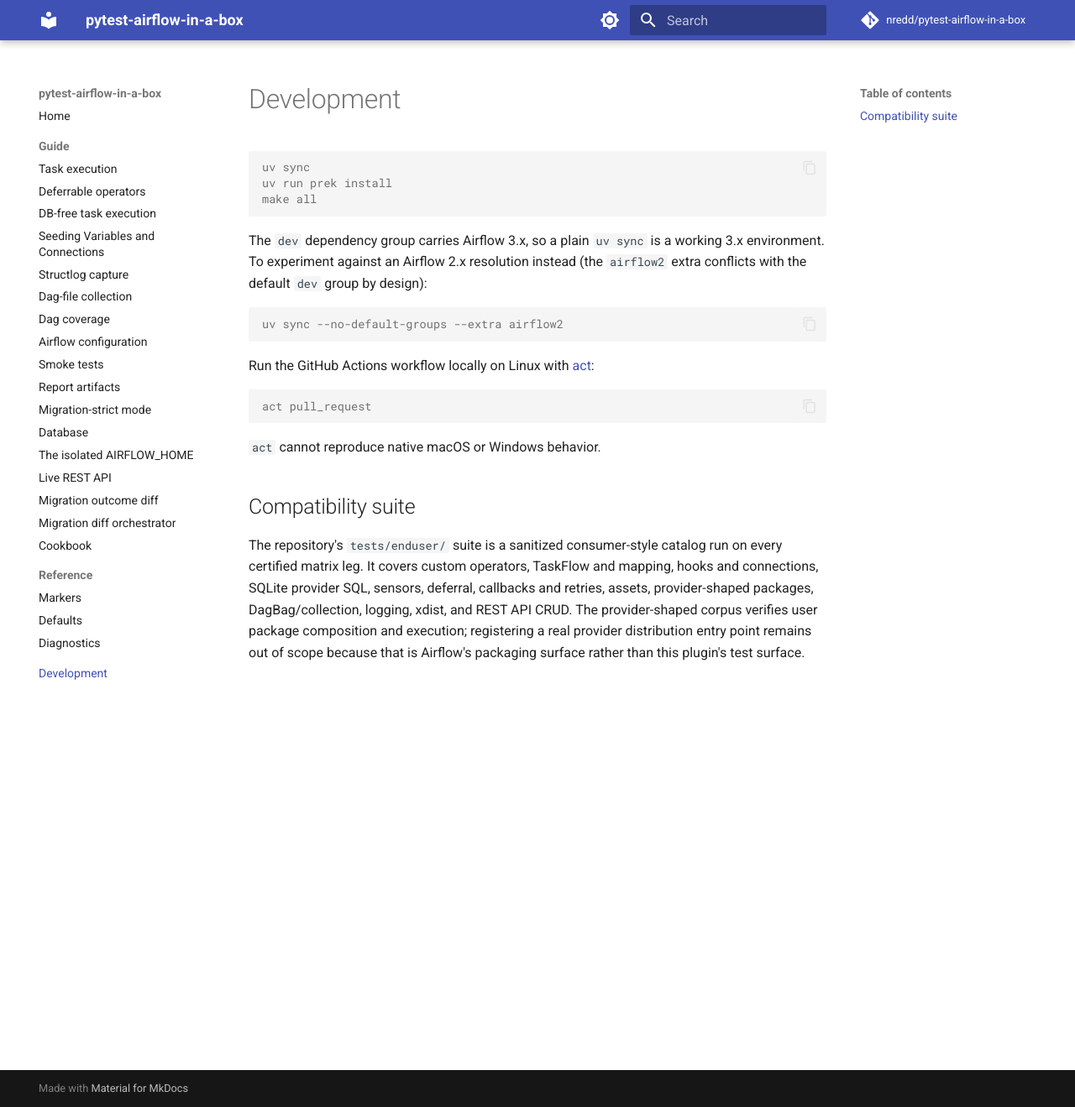
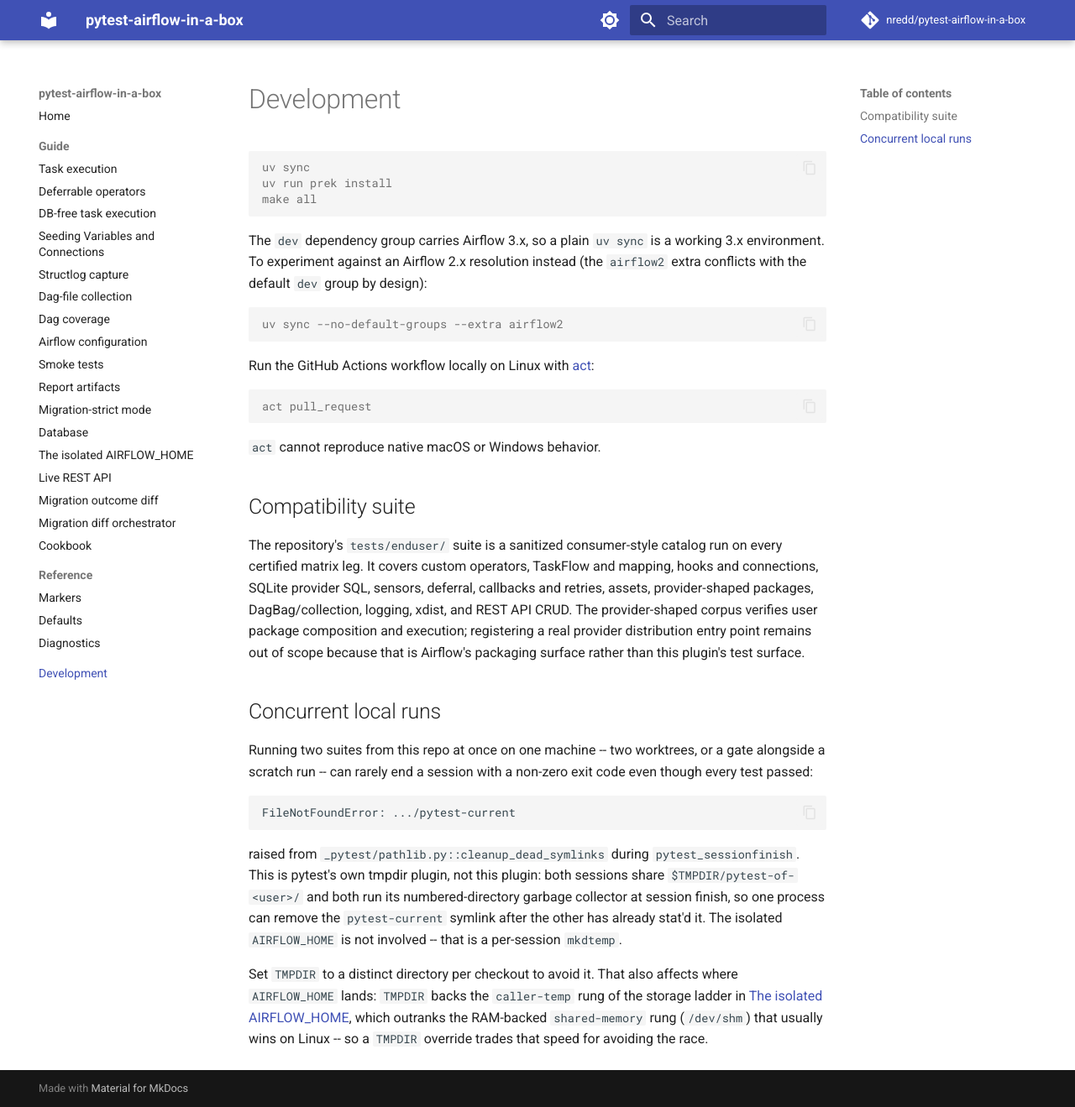
Before and after one commit to nredd/pytest-airflow-in-a-box, an MkDocs documentation site: the page built from docs/development.md, in a window 1280 px wide and 1319 px high. Shown: the whole window at 84% size. Built offline with MkDocs 1.6.1 and Material for MkDocs 9.7.7, drawn with Linux system fonts in a browser that asks for light colours; comment, search, counter and statistics services are not loaded.

Commit message:
Document pytest's shared-tmpdir GC race for concurrent local runs
Changes:
- Add a `## Concurrent local runs` section to `docs/development.md` describing
  the `FileNotFoundError: .../pytest-current` race from
  `_pytest/pathlib.py::cleanup_dead_symlinks`, its cause (pytest's shared
  `$TMPDIR/pytest-of-<user>/` numbered-directory GC, not this plugin or
  `AIRFLOW_HOME`), and the `TMPDIR`-per-checkout workaround along with its
  `AIRFLOW_HOME` storage-ladder tradeoff.
- Add a `CHANGELOG.md` entry under `[Unreleased]`.

Co-Authored-By: Claude Sonnet 5 <noreply@anthropic.com>

````diff
--- a/docs/development.md
+++ b/docs/development.md
@@ -30,3 +30,24 @@ SQLite provider SQL, sensors, deferral, callbacks and retries, assets, provider-
 DagBag/collection, logging, xdist, and REST API CRUD. The provider-shaped corpus verifies user
 package composition and execution; registering a real provider distribution entry point remains
 out of scope because that is Airflow's packaging surface rather than this plugin's test surface.
+
+## Concurrent local runs
+
+Running two suites from this repo at once on one machine -- two worktrees, or a gate alongside a
+scratch run -- can rarely end a session with a non-zero exit code even though every test passed:
+
+```
+FileNotFoundError: .../pytest-current
+```
+
+raised from `_pytest/pathlib.py::cleanup_dead_symlinks` during `pytest_sessionfinish`. This is
+pytest's own tmpdir plugin, not this plugin: both sessions share `$TMPDIR/pytest-of-<user>/` and
+both run its numbered-directory garbage collector at session finish, so one process can remove
+the `pytest-current` symlink after the other has already stat'd it. The isolated `AIRFLOW_HOME`
+is not involved -- that is a per-session `mkdtemp`.
+
+Set `TMPDIR` to a distinct directory per checkout to avoid it. That also affects where
+`AIRFLOW_HOME` lands: `TMPDIR` backs the `caller-temp` rung of the storage ladder in
+[The isolated AIRFLOW_HOME](guide/airflow-home.md), which outranks the RAM-backed
+`shared-memory` rung (`/dev/shm`) that usually wins on Linux -- so a `TMPDIR` override trades
+that speed for avoiding the race.
````
Also changed, not shown: CHANGELOG.md (+7 -0 lines).
